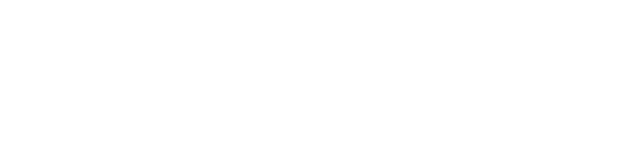
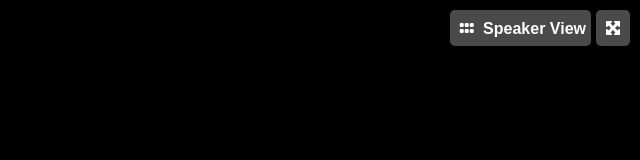
Before and after one commit to ElyPoli/html-css-zoom, a plain HTML site: page index.html in a window 1280 px wide. Shown: the top 160 px of the page, without its empty margins (640-1280 px from the left). Drawn offline with Linux system fonts and the light colour scheme.

Commit message:
added header

```diff
--- a/css/style.css
+++ b/css/style.css
@@ -3,3 +3,39 @@
     padding: 0;
     box-sizing: border-box;
 }
+
+body {
+    height: 2000px;
+    background-color: #000000;
+    font-family: Arial, Helvetica, sans-serif;
+}
+
+.centered {
+    max-width: 980px;
+    margin: 0 auto;
+}
+
+/* Start Header */
+header {
+    display: flex;
+    justify-content: flex-end;
+    padding: 10px 10px 0 0;
+}
+
+header p, i {
+    color: #ffffff;
+    font-size: 1rem;
+    padding: 5px 5px;
+    background-color: #4a4a4a;
+}
+
+header p {
+    font-weight: bold;
+    display: inline-block;
+    border-radius: 5px;
+}
+
+header p:first-child {
+    margin-right: 5px;
+}
+/* End Header */
--- a/index.html
+++ b/index.html
@@ -13,6 +13,11 @@
         <title>Esercizio 11: Zoom</title>
     </head>
     <body>
-
+        <header>
+            <!-- Speaker View -->
+            <p><i class="fa-solid fa-grip"></i> Speaker View</p>
+            <!-- Schermo intero -->
+            <p><i class="fa-solid fa-maximize"></i></p>
+        </header>
     </body>
 </html>
```
